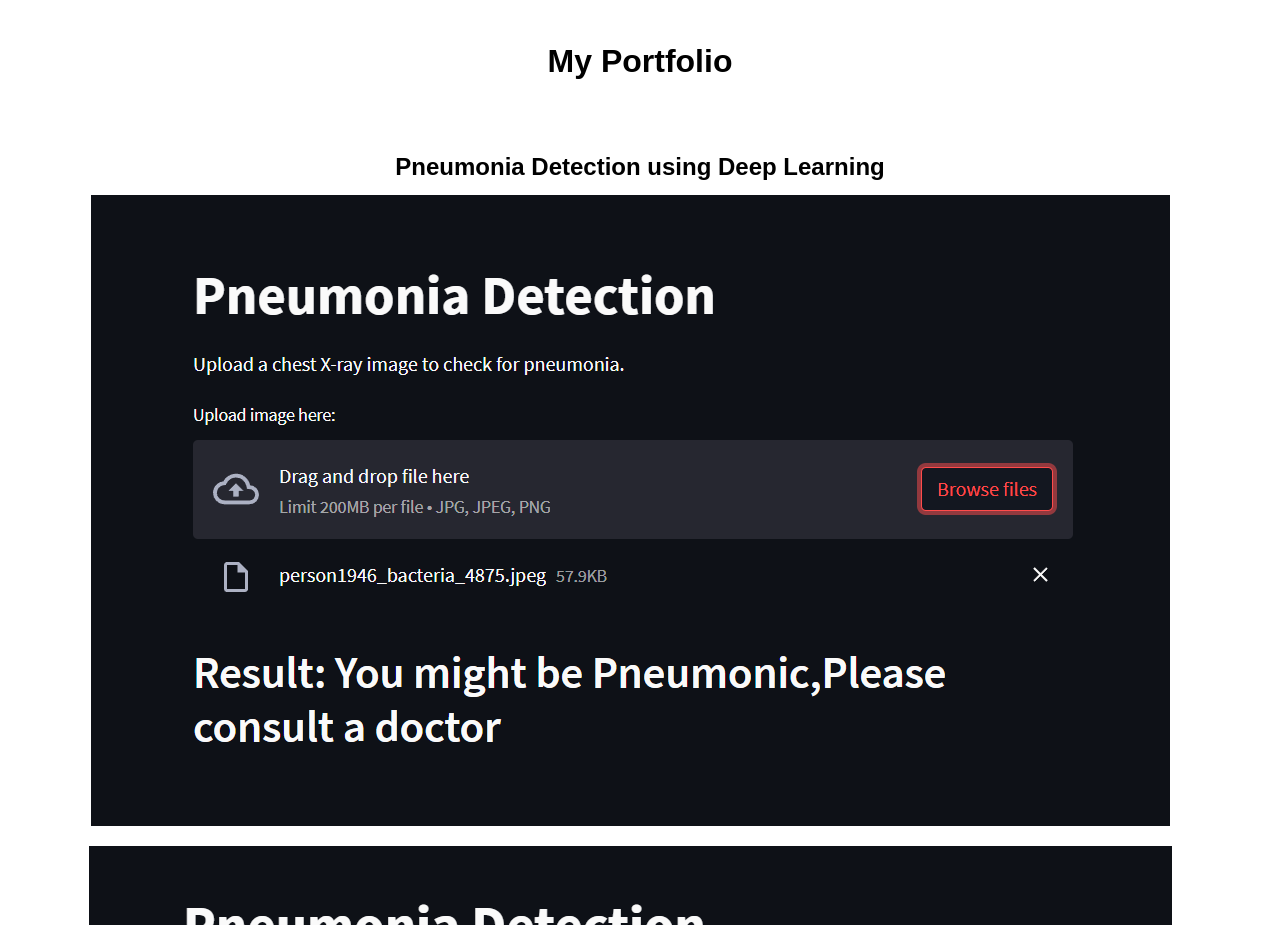
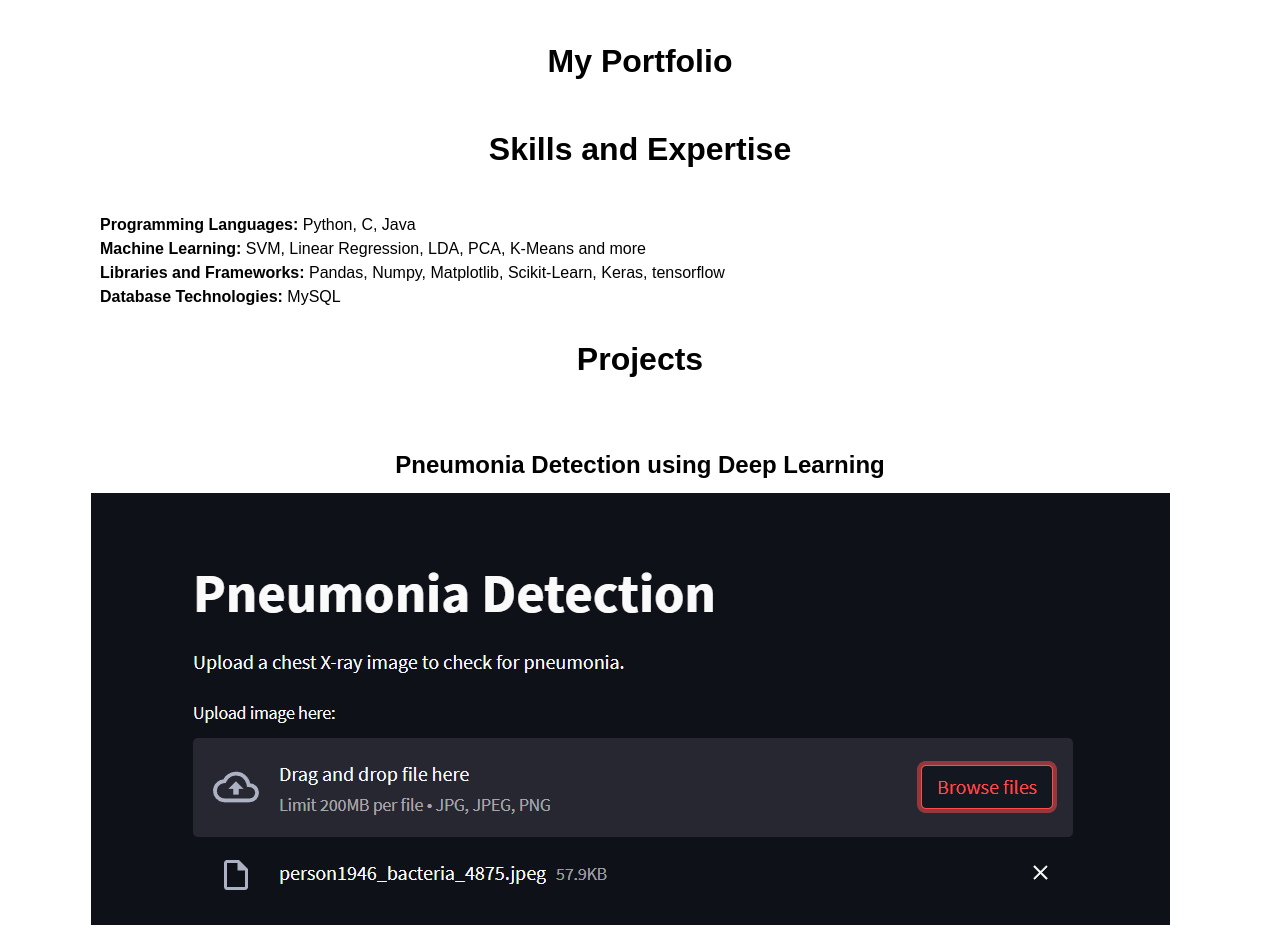
Before and after one commit to prasannakotyal/cv, a plain HTML site: page index.html in a window 1280 px wide. Shown: the part 2000-2925 px from the top of the page. Drawn offline with Linux system fonts and the light colour scheme.

Commit message:
Update index.html

```diff
--- a/index.html
+++ b/index.html
@@ -53,8 +53,18 @@
           </p>
         </div>
       </section>
-      <section id="portfolio">
+     <section id="portfolio">
         <h2>My Portfolio</h2>
+        <section id="skills">
+          <h2>Skills and Expertise</h2>
+          <ul>
+            <ul><b>Programming Languages: </b>Python, C, Java</ul>
+            <ul><b>Machine Learning: </b>  SVM, Linear Regression, LDA, PCA, K-Means and more</ul>
+            <ul><b>Libraries and Frameworks: </b>  Pandas, Numpy, Matplotlib, Scikit-Learn, Keras, tensorflow</ul>
+            <ul><b>Database Technologies: </b>  MySQL</ul>
+          </ul>
+        </section>
+        <h2>Projects</h2>
         <div class="portfolio-item">
           <h3>Pneumonia Detection using Deep Learning</h3>
           <img src="./images/pneumonia_pos.png" alt="Portfolio Item img1">
```
